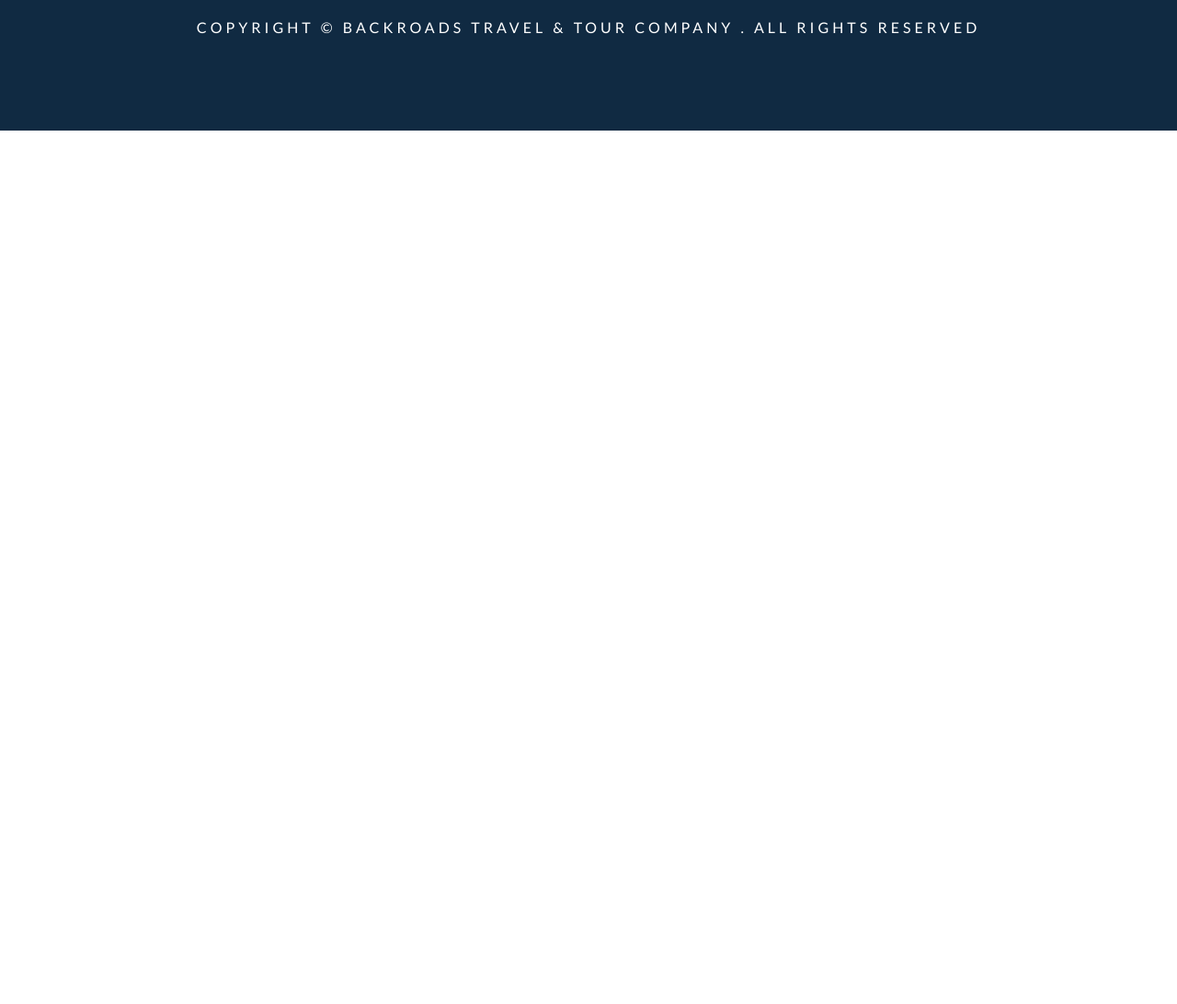
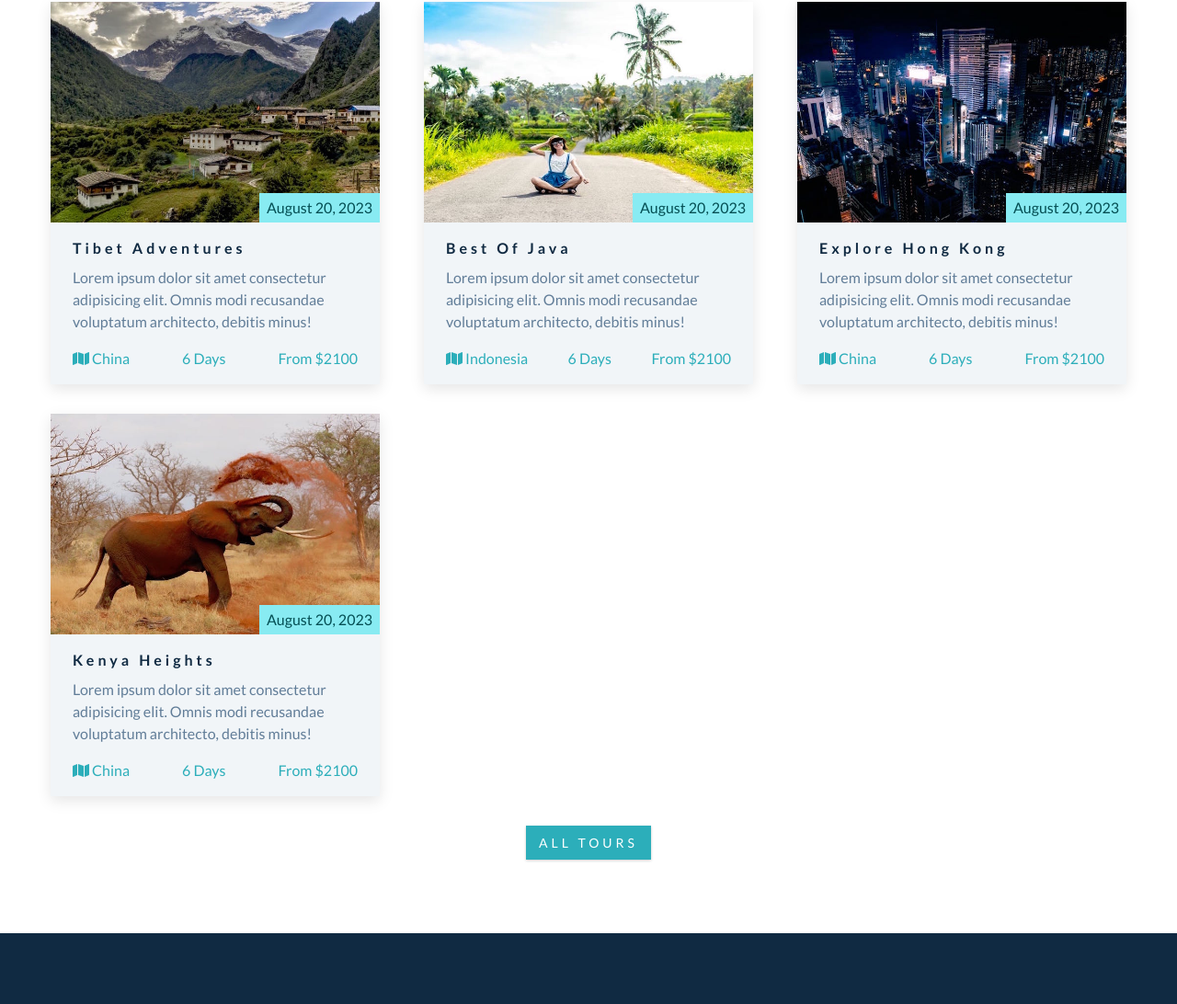
Before and after one commit to iiio2/backroads, a plain HTML site: page index.html in a window 1280 px wide. Shown: the part 1097-2189 px from the top of the page at 92% size. Before the commit the page ends 1239 px from the top, so only its background shows below. Drawn offline with Linux system fonts and the light colour scheme.

Commit message:
feat: featured tours

```diff
--- a/css/styles.css
+++ b/css/styles.css
@@ -302,6 +302,77 @@ Featured Tours
 ===============
 */
 
+.tour-card {
+  transition: var(--transition);
+  background: var(--clr-grey-10);
+  box-shadow: var(--light-shadow);
+  margin-bottom: 2rem;
+}
+
+.tour-card:hover {
+  box-shadow: var(--dark-shadow);
+  transform: scale(1.02);
+}
+
+.tour-img-container {
+  position: relative;
+}
+
+.tour-img {
+  height: 15rem;
+  object-fit: cover;
+}
+
+.tour-date {
+  position: absolute;
+  right: 0;
+  bottom: 0;
+  background-color: var(--clr-primary-8);
+  margin-bottom: 0;
+  color: var(--clr-primary-1);
+  text-transform: capitalize;
+  padding: 0.25rem 0.5rem;
+}
+
+.tour-info {
+  padding: 1.25rem 1.5rem;
+}
+
+.tour-footer {
+  display: flex;
+  justify-content: space-between;
+  flex-wrap: wrap;
+  align-items: center;
+}
+
+.tour-footer p {
+  line-height: 0;
+  margin-bottom: 0;
+  text-transform: capitalize;
+  color: var(--clr-primary-5);
+}
+
+.tour-btn {
+  text-align: center;
+}
+
+@media screen and (min-width: 768px) {
+  .featured-center {
+    display: flex;
+    flex-wrap: wrap;
+    justify-content: space-between;
+  }
+  .tour-card {
+    flex: 0 0 calc(50% - 2rem);
+  }
+}
+
+@media screen and (min-width: 992px) {
+  .tour-card {
+    flex: 0 0 calc(33.333% - 2rem);
+  }
+}
+
 /*
 ===============
 Contact
--- a/index.html
+++ b/index.html
@@ -99,6 +99,116 @@
     <!--end services -->
 
     <!-- featured tours -->
+    <section class="section" id="featured">
+      <div class="section-title">
+        <h2>featured <span>tours</span></h2>
+      </div>
+
+      <div class="section-center featured-center">
+        <article class="tour-card">
+          <div class="tour-img-container">
+            <img src="./images/tour-1.jpeg" class="tour-img" alt="tour one" />
+            <p class="tour-date">august 20, 2023</p>
+          </div>
+
+          <div class="tour-info">
+            <h4>tibet adventures</h4>
+            <p>
+              Lorem ipsum dolor sit amet consectetur adipisicing elit. Omnis
+              modi recusandae voluptatum architecto, debitis minus!
+            </p>
+            <div class="tour-footer">
+              <p>
+                <span>
+                  <i class="fas fa-map"></i>
+                  china
+                </span>
+              </p>
+              <p>6 days</p>
+              <p>from $2100</p>
+            </div>
+          </div>
+        </article>
+
+        <article class="tour-card">
+          <div class="tour-img-container">
+            <img src="./images/tour-2.jpeg" class="tour-img" alt="tour one" />
+            <p class="tour-date">august 20, 2023</p>
+          </div>
+
+          <div class="tour-info">
+            <h4>best of java</h4>
+            <p>
+              Lorem ipsum dolor sit amet consectetur adipisicing elit. Omnis
+              modi recusandae voluptatum architecto, debitis minus!
+            </p>
+            <div class="tour-footer">
+              <p>
+                <span>
+                  <i class="fas fa-map"></i>
+                  indonesia
+                </span>
+              </p>
+              <p>6 days</p>
+              <p>from $2100</p>
+            </div>
+          </div>
+        </article>
+
+        <article class="tour-card">
+          <div class="tour-img-container">
+            <img src="./images/tour-3.jpeg" class="tour-img" alt="tour one" />
+            <p class="tour-date">august 20, 2023</p>
+          </div>
+
+          <div class="tour-info">
+            <h4>explore hong kong</h4>
+            <p>
+              Lorem ipsum dolor sit amet consectetur adipisicing elit. Omnis
+              modi recusandae voluptatum architecto, debitis minus!
+            </p>
+            <div class="tour-footer">
+              <p>
+                <span>
+                  <i class="fas fa-map"></i>
+                  china
+                </span>
+              </p>
+              <p>6 days</p>
+              <p>from $2100</p>
+            </div>
+          </div>
+        </article>
+
+        <article class="tour-card">
+          <div class="tour-img-container">
+            <img src="./images/tour-4.jpeg" class="tour-img" alt="tour one" />
+            <p class="tour-date">august 20, 2023</p>
+          </div>
+
+          <div class="tour-info">
+            <h4>kenya heights</h4>
+            <p>
+              Lorem ipsum dolor sit amet consectetur adipisicing elit. Omnis
+              modi recusandae voluptatum architecto, debitis minus!
+            </p>
+            <div class="tour-footer">
+              <p>
+                <span>
+                  <i class="fas fa-map"></i>
+                  china
+                </span>
+              </p>
+              <p>6 days</p>
+              <p>from $2100</p>
+            </div>
+          </div>
+        </article>
+      </div>
+      <div class="tour-btn">
+        <a href="#" class="btn">all tours</a>
+      </div>
+    </section>
     <!-- end of featured tours -->
 
     <!-- contact -->
```
